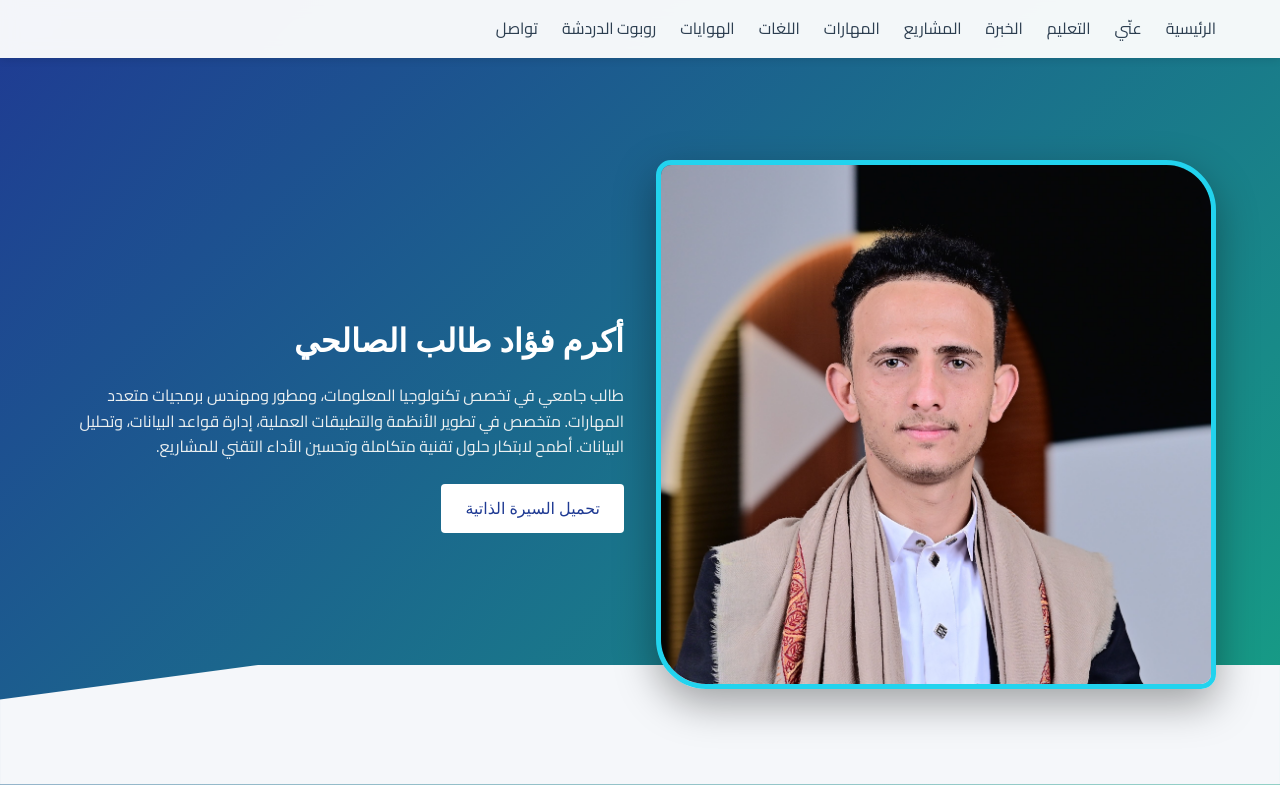
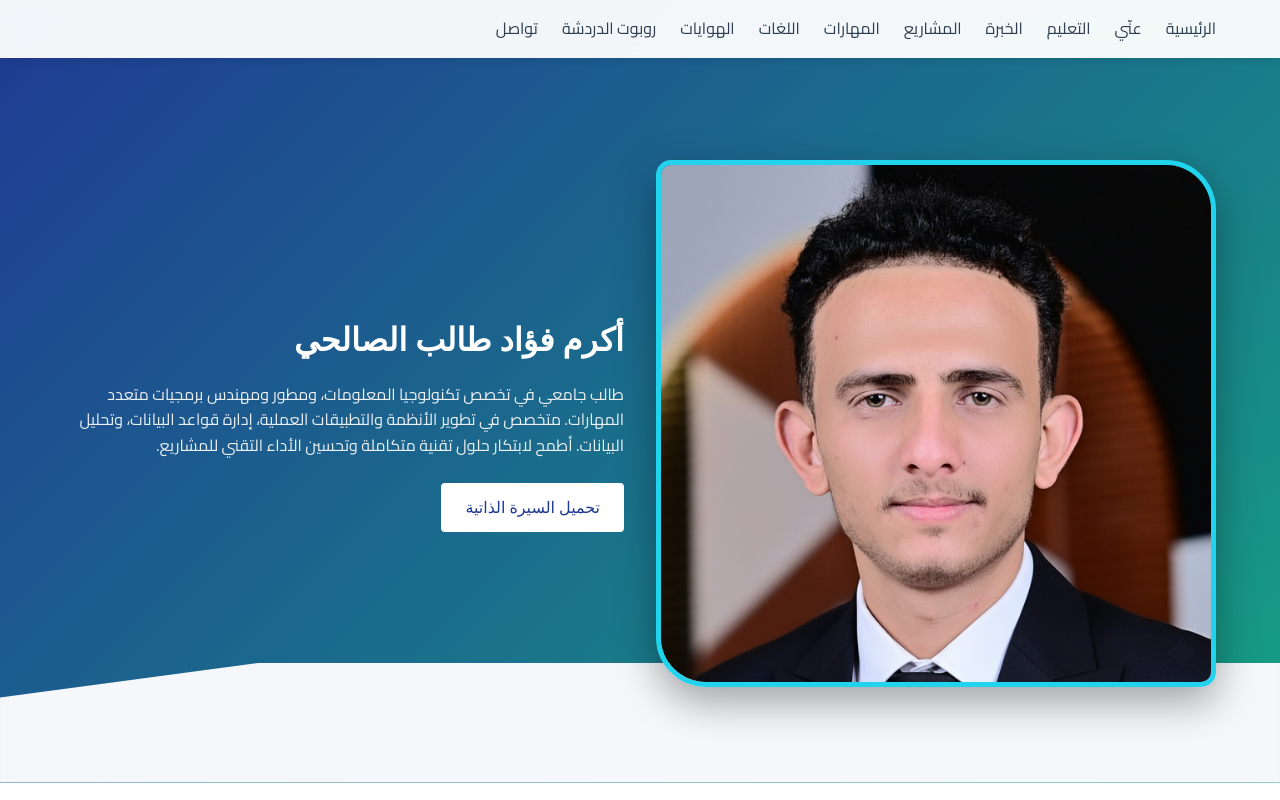
Before and after one commit to akramta/Eng-Akram, a plain HTML site: page index.html in a window 1280 px wide. Shown: the top 800 px of the page. Drawn offline with Linux system fonts and the light colour scheme.

Commit message:
index.html

```diff
--- a/index.html
+++ b/index.html
@@ -807,7 +807,7 @@
   <section id="hero" class="section">
     <div class="container hero-grid">
       <div class="hero-photo hidden">
-        <img src="me2.JPG" alt="صورة أكرم فؤاد" />
+        <img src="me1.JPG" alt="صورة أكرم فؤاد" />
       </div>
       <div class="hero-intro hidden">
         <h2>أكرم فؤاد طالب الصالحي</h2>
```
